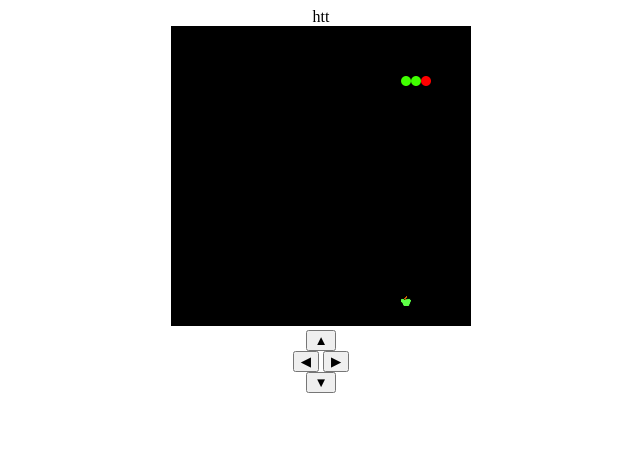
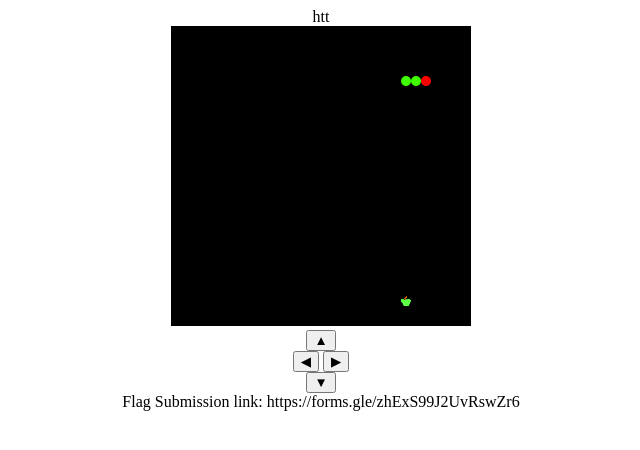
Before and after one commit to JadeMaveric/ce-ctf-5, a plain HTML site: page index.html in a window 1280 px wide. Shown: the whole page, without its empty margins (319-959 px from the left). Drawn offline with Linux system fonts and the light colour scheme.

Commit message:
Add flag submission link

```diff
--- a/index.html
+++ b/index.html
@@ -22,5 +22,6 @@
         <button id="right" onclick="set('right')">▶</button><br>
         <button id="down" onclick="set('down')">▼</button>
     </div>
+    <div id="gform">Flag Submission link: https://forms.gle/zhExS99J2UvRswZr6</div>
 </body>
 </html>
```
